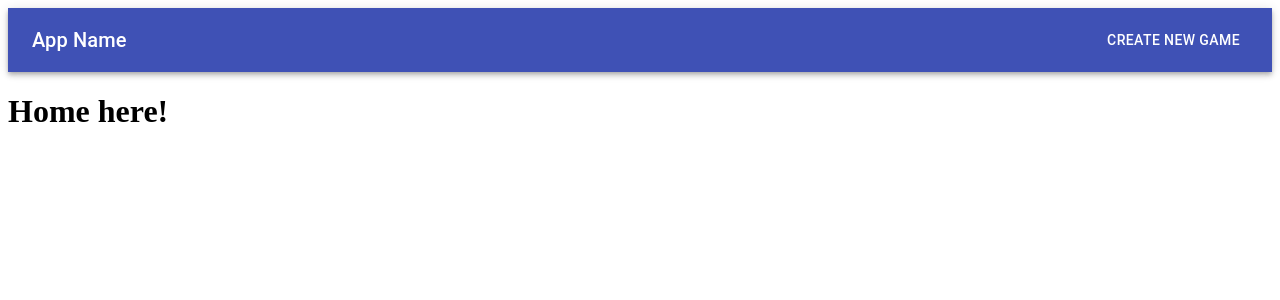
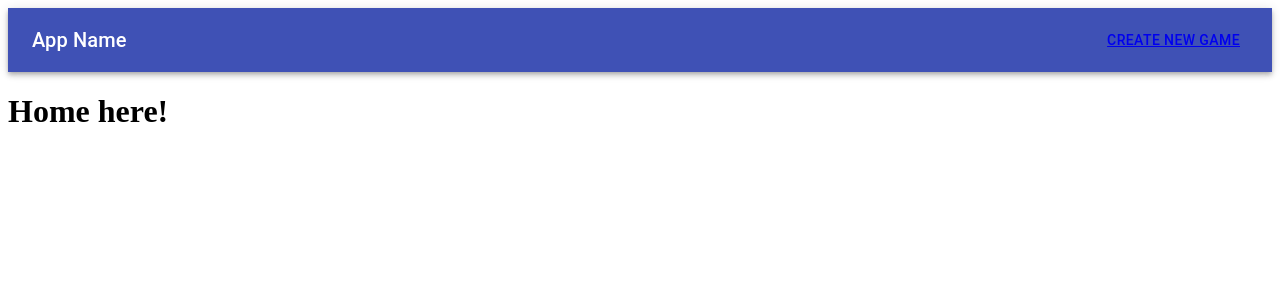
Before and after one commit to TonyDMorris/Front-End-Project, a React (Create React App) app: page / in a window 1280 px wide. Shown: the top 300 px of the page. Built offline with nearby package versions, Linux system fonts and the light colour scheme.

Commit message:
button home/create

```diff
--- a/src/components/Header.jsx
+++ b/src/components/Header.jsx
@@ -1,8 +1,11 @@
-import React from "react";
+import React, { useState } from "react";
 import { makeStyles } from "@material-ui/core/styles";
 import { AppBar, Toolbar, Typography, Button } from "@material-ui/core";
+import { Link } from "@reach/router";
 
 function Header() {
+  const [isHome, changeHome] = useState(true);
+  console.log(window.location.pathname);
   const classes = useStyles();
   return (
     <div className={classes.root}>
@@ -11,7 +14,25 @@ function Header() {
           <Typography variant="h6" className={classes.title}>
             App Name
           </Typography>
-          <Button color="inherit">Create New Game</Button>
+          {isHome ? (
+            <Button
+              onClick={() => {
+                changeHome(!isHome);
+              }}
+              color="inherit"
+            >
+              <Link to="/create">Create New Game</Link>
+            </Button>
+          ) : (
+            <Button
+              onClick={() => {
+                changeHome(!isHome);
+              }}
+              color="inherit"
+            >
+              <Link to="/">Home</Link>
+            </Button>
+          )}
         </Toolbar>
       </AppBar>
     </div>
```
